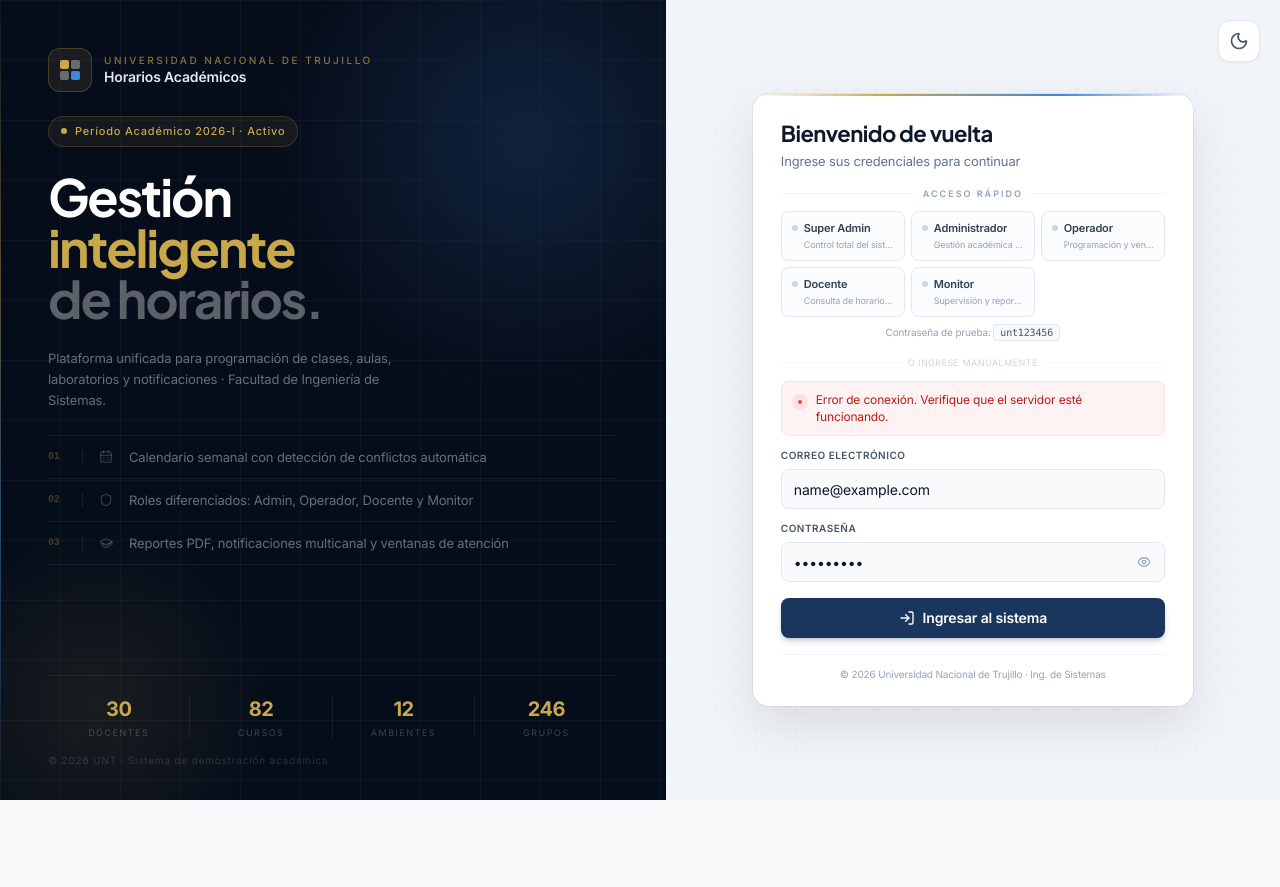
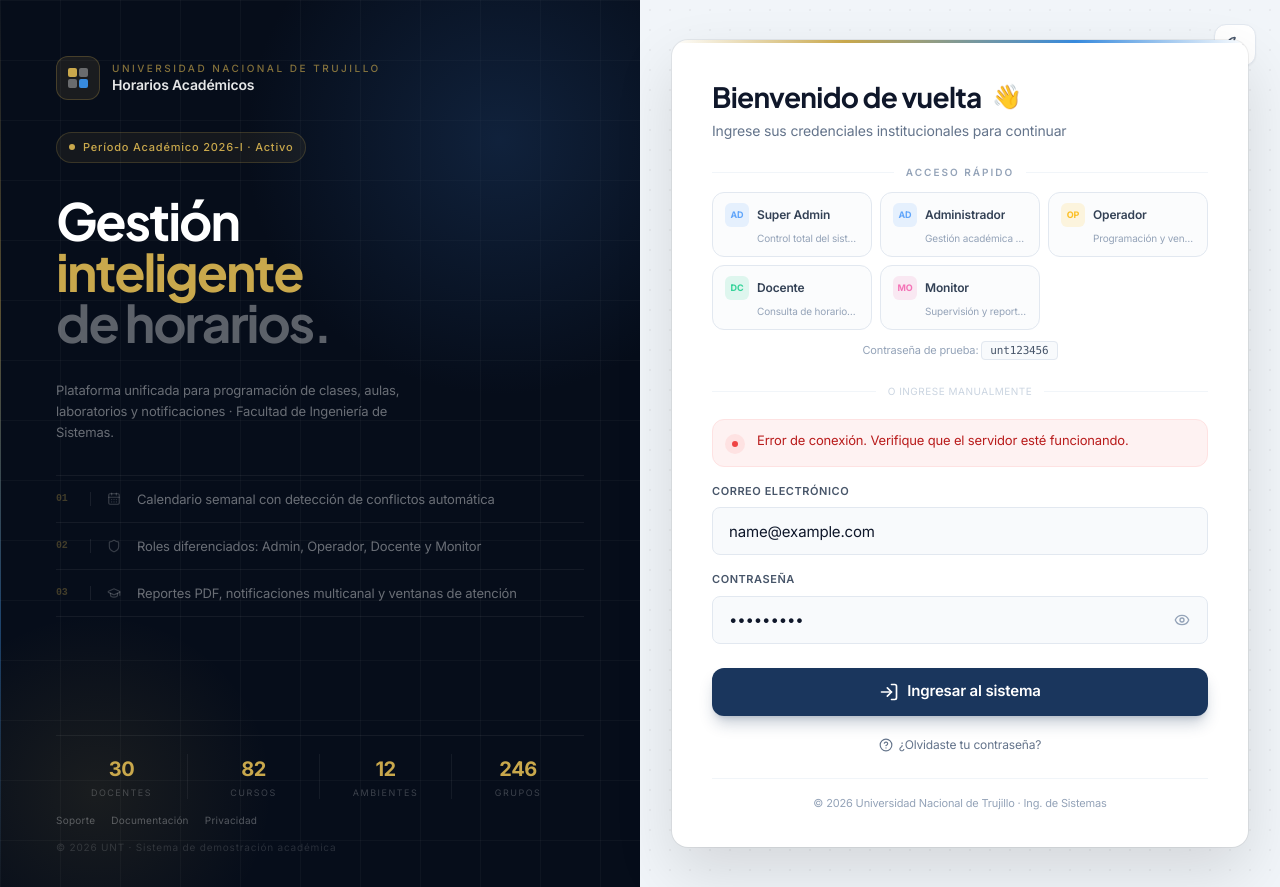
Before and after one commit to marck-h-cmd/E-PROJECT, a Next.js app: page /auth/login in a window 1280 px wide. Both pictures are taken after typing "name@example.com", "Sample123" into the empty fields and a click on the button "Ingresar al sistema". Before the commit the page ends 800 px from the top, so only its background shows below. Built offline with nearby package versions, Linux system fonts and the light colour scheme; no server answers.

Commit message:
login ya esta

```diff
--- a/src/app/auth/login/page.tsx
+++ b/src/app/auth/login/page.tsx
@@ -4,7 +4,7 @@ import { useState, useEffect } from 'react';
 import { useRouter } from 'next/navigation';
 import {
   Eye, EyeOff, LogIn, Loader2,
-  CalendarDays, Shield, GraduationCap,
+  CalendarDays, Shield, GraduationCap, CheckCircle2, HelpCircle,
 } from 'lucide-react';
 import { useAuth } from '@/contexts/AuthContext';
 import { Button } from '@/components/ui/button';
@@ -14,12 +14,12 @@ import { DEMO_USERS, DEMO_PASSWORD_HINT } from '@/lib/demo-users';
 import { ThemeToggle } from '@/components/theme/ThemeToggle';
 import type { DemoUser } from '@/lib/demo-users';
 
-const ROLE_COLORS: Record<string, { dot: string }> = {
-  'super-admin': { dot: '#a78bfa' },
-  'admin':       { dot: '#60a5fa' },
-  'operador':    { dot: '#fbbf24' },
-  'docente':     { dot: '#34d399' },
-  'monitor':     { dot: '#f472b6' },
+const ROLE_COLORS: Record<string, { dot: string; initials: string }> = {
+  'super-admin': { dot: '#a78bfa', initials: 'SA' },
+  'admin':       { dot: '#60a5fa', initials: 'AD' },
+  'operador':    { dot: '#fbbf24', initials: 'OP' },
+  'docente':     { dot: '#34d399', initials: 'DC' },
+  'monitor':     { dot: '#f472b6', initials: 'MO' },
 };
 
 export default function LoginPage() {
@@ -33,6 +33,12 @@ export default function LoginPage() {
   const [loading, setLoading] = useState(false);
   const [mounted, setMounted] = useState(false);
 
+  // Toast de confirmación
+  const [toast, setToast] = useState<{ visible: boolean; message: string }>({ visible: false, message: '' });
+
+  // Highlight de inputs al rellenar
+  const [highlightInputs, setHighlightInputs] = useState(false);
+
   useEffect(() => { setMounted(true); }, []);
 
   useEffect(() => {
@@ -42,11 +48,29 @@ export default function LoginPage() {
     }
   }, [user, router]);
 
+  // Auto-hide toast después de 2.5s
+  useEffect(() => {
+    if (toast.visible) {
+      const t = setTimeout(() => setToast({ visible: false, message: '' }), 2500);
+      return () => clearTimeout(t);
+    }
+  }, [toast.visible]);
+
+  // Quitar highlight de inputs después de la animación
+  useEffect(() => {
+    if (highlightInputs) {
+      const t = setTimeout(() => setHighlightInputs(false), 800);
+      return () => clearTimeout(t);
+    }
+  }, [highlightInputs]);
+
   const fillDemo = (u: DemoUser) => {
     setEmail(u.email);
     setPassword(u.password);
     setSelectedDemo(u.id);
     setError('');
+    setHighlightInputs(true);
+    setToast({ visible: true, message: `Credenciales de ${u.label} cargadas` });
   };
 
   const handleSubmit = async (e: React.FormEvent) => {
@@ -67,14 +91,35 @@ export default function LoginPage() {
   };
 
   return (
-    <div className="flex h-screen overflow-hidden">
+    <div className="flex min-h-screen">
+
+      {/* TOAST FLOTANTE */}
+      <div
+        className={`fixed top-6 left-1/2 -translate-x-1/2 z-50 transition-all duration-300 ${
+          toast.visible
+            ? 'opacity-100 translate-y-0'
+            : 'opacity-0 -translate-y-4 pointer-events-none'
+        }`}
+      >
+        <div className="flex items-center gap-2.5 rounded-full px-4 py-2.5
+          bg-white dark:bg-slate-800
+          border border-emerald-200 dark:border-emerald-800
+          shadow-lg shadow-emerald-500/10">
+          <div className="flex h-5 w-5 items-center justify-center rounded-full bg-emerald-500">
+            <CheckCircle2 className="h-3 w-3 text-white" strokeWidth={3} />
+          </div>
+          <span className="text-[13px] font-medium text-slate-700 dark:text-slate-200">
+            {toast.message}
+          </span>
+        </div>
+      </div>
 
       {/* ════════════════════════════════
           PANEL IZQUIERDO — siempre oscuro
       ════════════════════════════════ */}
       <div
         className="relative hidden lg:flex lg:flex-col lg:justify-between overflow-hidden"
-        style={{ width: '52%', background: '#060d1a' }}
+        style={{ width: '50%', background: '#060d1a' }}
       >
         <div className="absolute inset-0" style={{
           backgroundImage: `
@@ -93,8 +138,7 @@ export default function LoginPage() {
         <div className="absolute left-0 top-0 h-full w-px pointer-events-none"
           style={{ background: 'linear-gradient(to bottom, transparent, rgba(201,168,76,0.4) 35%, rgba(55,138,221,0.4) 70%, transparent)' }} />
 
-        {/* Contenido top */}
-        <div className="relative z-10 flex flex-col gap-6 p-10 xl:p-12 pt-12">
+        <div className="relative z-10 flex flex-col gap-8 p-12 xl:p-14 pt-14">
 
           <div className="flex items-center gap-3">
             <div className="flex h-11 w-11 shrink-0 items-center justify-center rounded-xl"
@@ -148,7 +192,7 @@ export default function LoginPage() {
               { n: '03', icon: GraduationCap, text: 'Reportes PDF, notificaciones multicanal y ventanas de atención' },
             ].map(({ n, icon: Icon, text }) => (
               <div key={n} className="flex items-center gap-4"
-                style={{ borderBottom: '1px solid rgba(255,255,255,0.06)', padding: '12px 0' }}>
+                style={{ borderBottom: '1px solid rgba(255,255,255,0.06)', padding: '14px 0' }}>
                 <span style={{ fontSize: 10, fontFamily: 'monospace', fontWeight: 700, color: 'rgba(201,168,76,0.3)', minWidth: 18 }}>
                   {n}
                 </span>
@@ -162,8 +206,7 @@ export default function LoginPage() {
           </div>
         </div>
 
-        {/* Stats + footer */}
-        <div className="relative z-10 px-10 pb-8 xl:px-12">
+        <div className="relative z-10 px-12 pb-8 xl:px-14">
           <div className="grid grid-cols-4" style={{ borderTop: '1px solid rgba(255,255,255,0.06)', paddingTop: 18, marginBottom: 14 }}>
             {[
               { n: '30',  l: 'Docentes' },
@@ -178,6 +221,18 @@ export default function LoginPage() {
               </div>
             ))}
           </div>
+
+          {/* Links del footer */}
+          <div className="flex items-center gap-4 mb-3">
+            {['Soporte', 'Documentación', 'Privacidad'].map(link => (
+              <button key={link}
+                className="text-[10px] tracking-wide transition-colors hover:text-[#c9a84c]"
+                style={{ color: 'rgba(255,255,255,0.3)' }}>
+                {link}
+              </button>
+            ))}
+          </div>
+
           <p style={{ fontSize: 10, color: 'rgba(255,255,255,0.14)', letterSpacing: 0.8 }}>
             © {new Date().getFullYear()} UNT · Sistema de demostración académica
           </p>
@@ -185,9 +240,9 @@ export default function LoginPage() {
       </div>
 
       {/* ════════════════════════════════
-          PANEL DERECHO — formulario compacto
+          PANEL DERECHO — formulario
       ════════════════════════════════ */}
-      <div className="relative flex flex-1 flex-col items-center justify-center px-6 py-6
+      <div className="relative flex flex-1 flex-col items-center justify-center px-8 py-10
         bg-slate-100 dark:bg-[#0a0f1a]">
 
         <div className="absolute inset-0 dark:hidden pointer-events-none" style={{
@@ -200,59 +255,62 @@ export default function LoginPage() {
           backgroundSize: '20px 20px',
         }} />
 
-        <div className="absolute right-5 top-5 z-10">
+        <div className="absolute right-6 top-6 z-10">
           <ThemeToggle variant="login" />
         </div>
 
         {/* Logo mobile */}
-        <div className="mb-4 text-center lg:hidden">
-          <div className="mx-auto mb-2 flex h-12 w-12 items-center justify-center rounded-xl"
+        <div className="mb-6 text-center lg:hidden">
+          <div className="mx-auto mb-3 flex h-14 w-14 items-center justify-center rounded-2xl"
             style={{ background: '#060d1a' }}>
-            <svg width="22" height="22" viewBox="0 0 22 22" fill="none">
+            <svg width="26" height="26" viewBox="0 0 22 22" fill="none">
               <rect x="1" y="1" width="9" height="9" rx="2" fill="#c9a84c"/>
               <rect x="12" y="1" width="9" height="9" rx="2" fill="rgba(255,255,255,0.4)"/>
               <rect x="1" y="12" width="9" height="9" rx="2" fill="rgba(255,255,255,0.4)"/>
               <rect x="12" y="12" width="9" height="9" rx="2" fill="#378add"/>
             </svg>
           </div>
-          <h2 className="text-base font-bold text-slate-900 dark:text-white">UNT · Horarios Académicos</h2>
+          <h2 className="text-lg font-bold text-slate-900 dark:text-white">UNT · Horarios Académicos</h2>
         </div>
 
-        {/* CARD COMPACTA */}
+        {/* CARD */}
         <div className={`relative z-10 w-full transition-all duration-500 ${mounted ? 'opacity-100 translate-y-0' : 'opacity-0 translate-y-4'}`}
-          style={{ maxWidth: 440 }}>
+          style={{ maxWidth: 600 }}>
 
           <div className="
             overflow-hidden rounded-2xl
             bg-white dark:bg-[#0f172a]
-            shadow-[0_0_0_1px_rgba(0,0,0,0.06),0_20px_50px_rgba(0,0,0,0.1)]
-            dark:shadow-[0_0_0_1px_rgba(255,255,255,0.06),0_20px_50px_rgba(0,0,0,0.5)]">
+            shadow-[0_0_0_1px_rgba(0,0,0,0.06),0_25px_60px_rgba(0,0,0,0.12)]
+            dark:shadow-[0_0_0_1px_rgba(255,255,255,0.06),0_25px_60px_rgba(0,0,0,0.5)]">
 
-            <div style={{ height: 2, background: 'linear-gradient(90deg, transparent, #c9a84c 30%, #378add 70%, transparent)' }} />
+            <div style={{ height: 3, background: 'linear-gradient(90deg, transparent, #c9a84c 30%, #378add 70%, transparent)' }} />
 
-            <div className="px-7 py-6">
+            <div className="px-10 py-9">
 
-              {/* Header compacto */}
-              <div className="hidden lg:block mb-4">
-                <h2 className="text-[22px] font-bold tracking-tight text-slate-900 dark:text-white leading-tight">
-                  Bienvenido de vuelta
-                </h2>
-                <p className="mt-1 text-[13px] text-slate-500 dark:text-slate-400">
-                  Ingrese sus credenciales para continuar
+              {/* Header con saludo */}
+              <div className="hidden lg:block mb-6">
+                <div className="flex items-center gap-2.5 mb-1.5">
+                  <h2 className="text-[28px] font-bold tracking-tight text-slate-900 dark:text-white leading-tight">
+                    Bienvenido de vuelta
+                  </h2>
+                  <span className="text-2xl animate-[wave_2s_ease-in-out_infinite] origin-[70%_70%]">👋</span>
+                </div>
+                <p className="text-[14px] text-slate-500 dark:text-slate-400">
+                  Ingrese sus credenciales institucionales para continuar
                 </p>
               </div>
 
-              {/* ROLES */}
-              <div className="mb-4">
-                <div className="mb-2.5 flex items-center gap-2">
+              {/* ROLES con avatares de iniciales */}
+              <div className="mb-6">
+                <div className="mb-3 flex items-center gap-3">
                   <div className="h-px flex-1 bg-slate-100 dark:bg-slate-800" />
-                  <span className="text-[9px] font-semibold tracking-[2px] uppercase text-slate-400 dark:text-slate-500">
+                  <span className="text-[10px] font-semibold tracking-[2px] uppercase text-slate-400 dark:text-slate-500">
                     Acceso rápido
                   </span>
                   <div className="h-px flex-1 bg-slate-100 dark:bg-slate-800" />
                 </div>
 
-                <div className="grid grid-cols-3 gap-1.5">
+                <div className="grid grid-cols-3 gap-2">
                   {DEMO_USERS.map((u) => {
                     const c = ROLE_COLORS[u.id] ?? ROLE_COLORS['admin'];
                     const sel = selectedDemo === u.id;
@@ -262,21 +320,29 @@ export default function LoginPage() {
                         type="button"
                         onClick={() => fillDemo(u)}
                         className={`
-                          rounded-lg px-2.5 py-2 text-left transition-all duration-150 border
+                          group rounded-xl px-3 py-2.5 text-left transition-all duration-200 border
                           ${sel
-                            ? 'border-[#1a365d] dark:border-blue-500 bg-blue-50 dark:bg-blue-950/30 scale-[1.03]'
-                            : 'border-slate-200 dark:border-slate-800 bg-slate-50/50 dark:bg-slate-900/50 hover:border-slate-300 dark:hover:border-slate-700'
+                            ? 'border-[#1a365d] dark:border-blue-500 bg-blue-50 dark:bg-blue-950/30 scale-[1.03] shadow-md'
+                            : 'border-slate-200 dark:border-slate-800 bg-slate-50/50 dark:bg-slate-900/50 hover:border-slate-300 dark:hover:border-slate-700 hover:scale-[1.01]'
                           }
                         `}
                       >
-                        <div className="flex items-center gap-1.5 mb-0.5">
-                          <span className="block h-1.5 w-1.5 rounded-full shrink-0"
-                            style={{ background: sel ? c.dot : '#cbd5e1' }} />
-                          <span className="text-[11px] font-semibold text-slate-700 dark:text-slate-200 truncate">
+                        <div className="flex items-center gap-2 mb-1">
+                          {/* Avatar de iniciales */}
+                          <div
+                            className="flex h-6 w-6 shrink-0 items-center justify-center rounded-md text-[9px] font-bold transition-transform duration-200 group-hover:scale-110"
+                            style={{
+                              background: sel ? c.dot : `${c.dot}25`,
+                              color: sel ? '#ffffff' : c.dot,
+                            }}
+                          >
+                            {c.initials}
+                          </div>
+                          <span className="text-[12px] font-semibold text-slate-700 dark:text-slate-200 truncate">
                             {u.label}
                           </span>
                         </div>
-                        <span className="block truncate text-[9px] text-slate-400 dark:text-slate-500 pl-3">
+                        <span className="block truncate text-[10px] text-slate-400 dark:text-slate-500 pl-8">
                           {u.description}
                         </span>
                       </button>
@@ -284,9 +350,9 @@ export default function LoginPage() {
                   })}
                 </div>
 
-                <p className="mt-2 text-center text-[10px] text-slate-400 dark:text-slate-500">
+                <p className="mt-3 text-center text-[11px] text-slate-400 dark:text-slate-500">
                   Contraseña de prueba:{' '}
-                  <code className="rounded border px-1.5 py-0.5 font-mono text-[10px]
+                  <code className="rounded border px-2 py-0.5 font-mono text-[11px]
                     bg-slate-50 dark:bg-slate-800
                     border-slate-200 dark:border-slate-700
                     text-slate-600 dark:text-slate-300">
@@ -295,30 +361,30 @@ export default function LoginPage() {
                 </p>
               </div>
 
-              {/* Separador */}
-              <div className="mb-3 flex items-center gap-2">
+              <div className="mb-5 flex items-center gap-3">
                 <div className="h-px flex-1 bg-slate-100 dark:bg-slate-800" />
-                <span className="text-[9px] tracking-wider uppercase text-slate-300 dark:text-slate-600">
+                <span className="text-[10px] tracking-wider uppercase text-slate-300 dark:text-slate-600">
                   o ingrese manualmente
                 </span>
                 <div className="h-px flex-1 bg-slate-100 dark:bg-slate-800" />
               </div>
 
               {error && (
-                <div className="mb-3 flex items-start gap-2 rounded-lg p-2.5
+                <div className="mb-4 flex items-start gap-3 rounded-xl p-3
                   bg-red-50 dark:bg-red-950/30
-                  border border-red-100 dark:border-red-900/40">
-                  <div className="mt-0.5 flex h-4 w-4 shrink-0 items-center justify-center rounded-full bg-red-100 dark:bg-red-900/50">
-                    <div className="h-1 w-1 rounded-full bg-red-500" />
+                  border border-red-100 dark:border-red-900/40
+                  animate-[shake_0.4s_ease-in-out]">
+                  <div className="mt-0.5 flex h-5 w-5 shrink-0 items-center justify-center rounded-full bg-red-100 dark:bg-red-900/50">
+                    <div className="h-1.5 w-1.5 rounded-full bg-red-500" />
                   </div>
-                  <p className="text-[12px] text-red-700 dark:text-red-400 m-0 leading-snug">{error}</p>
+                  <p className="text-[13px] text-red-700 dark:text-red-400 m-0 leading-snug">{error}</p>
                 </div>
               )}
 
-              <form onSubmit={handleSubmit} className="flex flex-col gap-3">
+              <form onSubmit={handleSubmit} className="flex flex-col gap-4">
                 <div>
                   <label htmlFor="email"
-                    className="block mb-1.5 text-[10px] font-semibold tracking-wider uppercase text-slate-600 dark:text-slate-400">
+                    className="block mb-2 text-[11px] font-semibold tracking-wider uppercase text-slate-600 dark:text-slate-400">
                     Correo electrónico
                   </label>
                   <Input
@@ -329,19 +395,21 @@ export default function LoginPage() {
                     onChange={(e) => { setEmail(e.target.value); setSelectedDemo(null); }}
                     required
                     autoComplete="email"
-                    className="h-10 text-sm
+                    className={`h-12 text-[15px] px-4 transition-all duration-300
                       bg-slate-50 dark:bg-slate-900
                       border-slate-200 dark:border-slate-700
                       text-slate-900 dark:text-white
                       placeholder:text-slate-400 dark:placeholder:text-slate-600
-                      focus-visible:ring-[#1a365d] dark:focus-visible:ring-blue-500
-                      focus-visible:border-[#1a365d] dark:focus-visible:border-blue-500"
+                      focus-visible:ring-4 focus-visible:ring-[#1a365d]/20 dark:focus-visible:ring-blue-500/30
+                      focus-visible:border-[#1a365d] dark:focus-visible:border-blue-500
+                      ${highlightInputs ? 'ring-4 ring-emerald-200 dark:ring-emerald-900/40 border-emerald-300 dark:border-emerald-700' : ''}
+                    `}
                   />
                 </div>
 
                 <div>
                   <label htmlFor="password"
-                    className="block mb-1.5 text-[10px] font-semibold tracking-wider uppercase text-slate-600 dark:text-slate-400">
+                    className="block mb-2 text-[11px] font-semibold tracking-wider uppercase text-slate-600 dark:text-slate-400">
                     Contraseña
                   </label>
                   <div className="relative">
@@ -352,25 +420,27 @@ export default function LoginPage() {
                       onChange={(e) => { setPassword(e.target.value); setSelectedDemo(null); }}
                       required
                       autoComplete="current-password"
-                      className="h-10 text-sm pr-10
+                      className={`h-12 text-[15px] px-4 pr-12 transition-all duration-300
                         bg-slate-50 dark:bg-slate-900
                         border-slate-200 dark:border-slate-700
                         text-slate-900 dark:text-white
-                        focus-visible:ring-[#1a365d] dark:focus-visible:ring-blue-500
-                        focus-visible:border-[#1a365d] dark:focus-visible:border-blue-500"
+                        focus-visible:ring-4 focus-visible:ring-[#1a365d]/20 dark:focus-visible:ring-blue-500/30
+                        focus-visible:border-[#1a365d] dark:focus-visible:border-blue-500
+                        ${highlightInputs ? 'ring-4 ring-emerald-200 dark:ring-emerald-900/40 border-emerald-300 dark:border-emerald-700' : ''}
+                      `}
                     />
                     <button
                       type="button"
                       onClick={() => setShowPassword(v => !v)}
                       tabIndex={-1}
                       aria-label={showPassword ? 'Ocultar' : 'Mostrar'}
-                      className="absolute right-2.5 top-1/2 -translate-y-1/2 rounded-md p-1
+                      className="absolute right-3 top-1/2 -translate-y-1/2 rounded-lg p-1.5
                         text-slate-400 hover:text-slate-600
                         dark:text-slate-500 dark:hover:text-slate-300
                         hover:bg-slate-100 dark:hover:bg-slate-800
                         transition-colors"
                     >
-                      {showPassword ? <EyeOff className="h-3.5 w-3.5" /> : <Eye className="h-3.5 w-3.5" />}
+                      {showPassword ? <EyeOff className="h-4 w-4" /> : <Eye className="h-4 w-4" />}
                     </button>
                   </div>
                 </div>
@@ -378,33 +448,58 @@ export default function LoginPage() {
                 <Button
                   type="submit"
                   disabled={loading}
-                  className="h-10 w-full gap-2 text-sm font-semibold rounded-lg mt-1
+                  className="h-12 w-full gap-2 text-[15px] font-semibold rounded-xl mt-2
                     bg-[#1a365d] hover:bg-[#1e4070]
                     dark:bg-blue-600 dark:hover:bg-blue-500
-                    text-white shadow-md shadow-[#1a365d]/20 dark:shadow-blue-600/20
-                    transition-all"
+                    text-white shadow-lg shadow-[#1a365d]/25 dark:shadow-blue-600/25
+                    transition-all hover:shadow-xl hover:shadow-[#1a365d]/30 dark:hover:shadow-blue-600/30
+                    active:scale-[0.98]"
                 >
                   {loading ? (
                     <>
-                      <Loader2 className="h-4 w-4 animate-spin" />
-                      Verificando...
+                      <Loader2 className="h-5 w-5 animate-spin" />
+                      Verificando credenciales...
                     </>
                   ) : (
                     <>
-                      <LogIn className="h-4 w-4" />
+                      <LogIn className="h-5 w-5" />
                       Ingresar al sistema
                     </>
                   )}
                 </Button>
+
+                {/* Link de ayuda */}
+                <button
+                  type="button"
+                  className="flex items-center justify-center gap-1.5 text-[12px] text-slate-500 dark:text-slate-400
+                    hover:text-[#1a365d] dark:hover:text-blue-400 transition-colors mt-1"
+                >
+                  <HelpCircle className="h-3.5 w-3.5" />
+                  ¿Olvidaste tu contraseña?
+                </button>
               </form>
 
-              <p className="mt-4 text-center text-[10px] text-slate-400 dark:text-slate-600 pt-3 border-t border-slate-100 dark:border-slate-800">
+              <p className="mt-6 text-center text-[11px] text-slate-400 dark:text-slate-600 pt-4 border-t border-slate-100 dark:border-slate-800">
                 © {new Date().getFullYear()} Universidad Nacional de Trujillo · Ing. de Sistemas
               </p>
             </div>
           </div>
         </div>
       </div>
+
+      {/* Animaciones CSS */}
+      <style jsx>{`
+        @keyframes wave {
+          0%, 100% { transform: rotate(0deg); }
+          25% { transform: rotate(-15deg); }
+          75% { transform: rotate(15deg); }
+        }
+        @keyframes shake {
+          0%, 100% { transform: translateX(0); }
+          25% { transform: translateX(-4px); }
+          75% { transform: translateX(4px); }
+        }
+      `}</style>
     </div>
   );
 }
```
